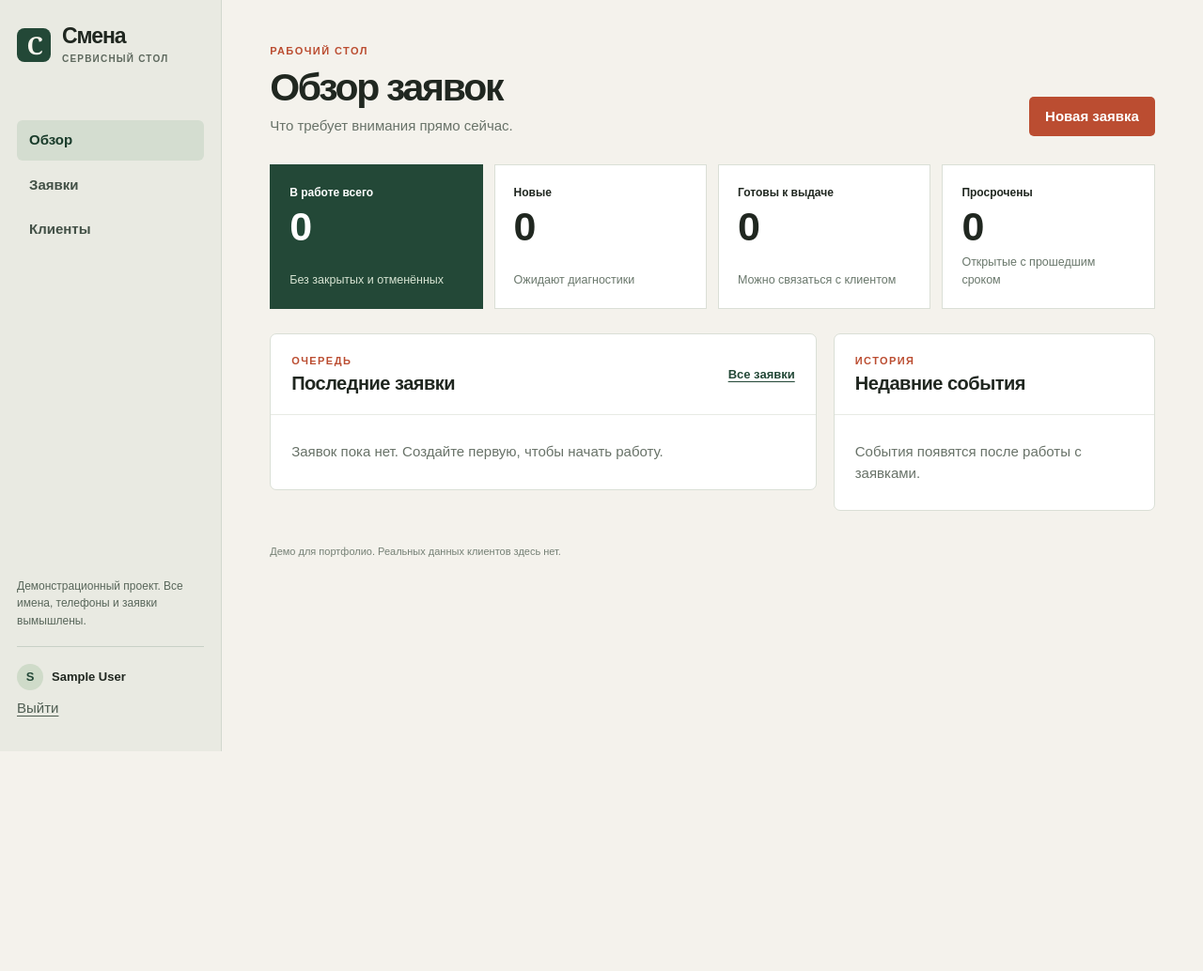
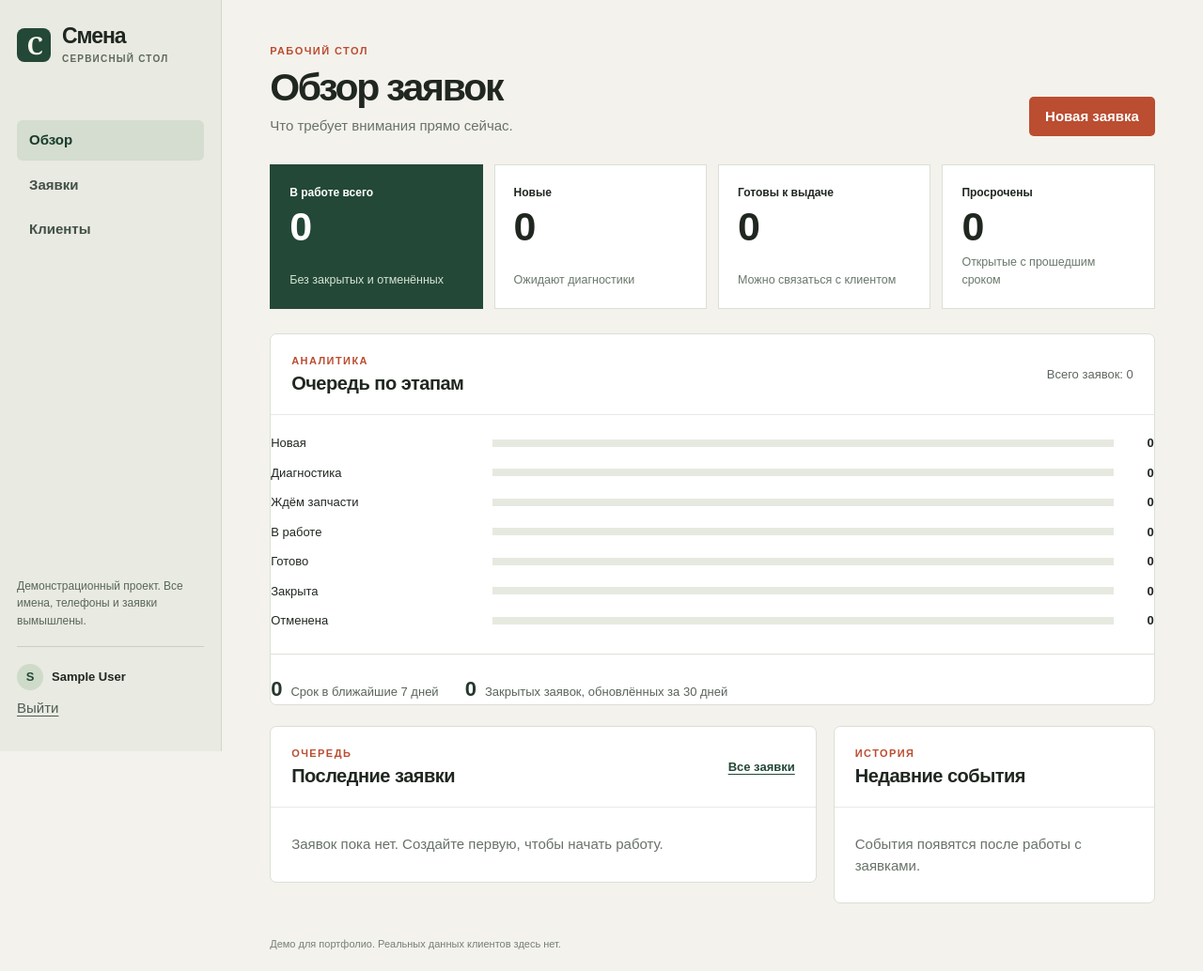
Before and after one commit to an724275-hash/service-desk-django, a Django app: page / in a window 1280 px wide. Shown: the whole page at 94% size. Before the commit the page ends 800 px from the top, so only its background shows below. Run offline with Django 5.2, Linux system fonts and the light colour scheme; the visitor is signed in with stand-in values (Sample User, id 1); data comes from the database, SQL or seed files in the repository; data that the repository does not hold is empty.

Commit message:
Add service desk analytics and richer demo

```diff
--- a/desk/views.py
+++ b/desk/views.py
@@ -1,10 +1,11 @@
 import csv
+from datetime import timedelta
 
 from django.contrib import messages
 from django.contrib.auth.decorators import login_required
 from django.core.paginator import Paginator
 from django.db import transaction
-from django.db.models import Q
+from django.db.models import Count, Q
 from django.http import HttpResponse, JsonResponse
 from django.utils import timezone
 from django.shortcuts import get_object_or_404, redirect, render
@@ -37,12 +38,25 @@ def filtered_tickets(params):
 @login_required
 def dashboard(request):
     open_tickets = Ticket.objects.exclude(status__in=[Ticket.Status.CLOSED, Ticket.Status.CANCELLED])
+    today = timezone.localdate()
+    status_counts = {row["status"]: row["total"] for row in Ticket.objects.values("status").annotate(total=Count("id"))}
+    status_breakdown = [
+        {"label": label, "count": status_counts.get(value, 0)}
+        for value, label in Ticket.Status.choices
+    ]
+    total_tickets = sum(row["count"] for row in status_breakdown)
+    for row in status_breakdown:
+        row["width"] = round(row["count"] * 100 / total_tickets) if total_tickets else 0
     context = {
         "open_count": open_tickets.count(),
         "new_count": open_tickets.filter(status=Ticket.Status.NEW).count(),
         "ready_count": open_tickets.filter(status=Ticket.Status.READY).count(),
         "urgent_count": open_tickets.filter(priority=Ticket.Priority.HIGH).count(),
-        "overdue_count": open_tickets.filter(due_date__lt=timezone.localdate()).count(),
+        "overdue_count": open_tickets.filter(due_date__lt=today).count(),
+        "due_soon_count": open_tickets.filter(due_date__gte=today, due_date__lte=today + timedelta(days=7)).count(),
+        "closed_month_count": Ticket.objects.filter(status=Ticket.Status.CLOSED, updated_at__gte=timezone.now() - timedelta(days=30)).count(),
+        "status_breakdown": status_breakdown,
+        "total_tickets": total_tickets,
         "recent_tickets": Ticket.objects.select_related("customer", "assigned_to")[:8],
         "recent_events": TicketEvent.objects.select_related("ticket", "actor")[:6],
     }
--- a/static/css/app.css
+++ b/static/css/app.css
@@ -940,3 +940,14 @@ h3 {
     scroll-behavior: auto;
   }
 }
+.analytics-surface { margin-bottom: 22px; }
+.analytics-total { font-size: 13px; color: #5e675f; }
+.status-breakdown { display: grid; gap: 12px; margin-top: 20px; }
+.breakdown-row { display: grid; grid-template-columns: minmax(110px, 1fr) minmax(90px, 3fr) 28px; gap: 15px; align-items: center; font-size: 13px; }
+.breakdown-row strong { text-align: right; }
+.breakdown-track { height: 8px; background: #e6e9df; }
+.breakdown-track span { display: block; height: 100%; background: #55745e; }
+.analytics-facts { display: flex; flex-wrap: wrap; gap: 28px; margin-top: 25px; padding-top: 20px; border-top: 1px solid #dde2d8; }
+.analytics-facts p { display: flex; gap: 9px; align-items: baseline; margin: 0; color: #59645a; font-size: 13px; }
+.analytics-facts strong { font-size: 22px; color: #26382d; }
+@media (max-width: 600px) { .breakdown-row { grid-template-columns: 100px minmax(0, 1fr) 24px; gap: 8px; font-size: 11px; } .analytics-facts { display: block; } .analytics-facts p + p { margin-top: 10px; } }
--- a/templates/desk/dashboard.html
+++ b/templates/desk/dashboard.html
@@ -3,5 +3,6 @@
 {% block content %}
 <header class="page-heading"><div><p class="eyebrow">Рабочий стол</p><h1>Обзор заявок</h1><p class="subtitle">Что требует внимания прямо сейчас.</p></div><a class="button primary" href="{% url 'ticket_create' %}">Новая заявка</a></header>
 <section class="metrics" aria-label="Состояние заявок"><div class="metric featured"><span>В работе всего</span><strong>{{ open_count }}</strong><small>Без закрытых и отменённых</small></div><div class="metric"><span>Новые</span><strong>{{ new_count }}</strong><small>Ожидают диагностики</small></div><div class="metric"><span>Готовы к выдаче</span><strong>{{ ready_count }}</strong><small>Можно связаться с клиентом</small></div><div class="metric"><span>Просрочены</span><strong>{{ overdue_count }}</strong><small>Открытые с прошедшим сроком</small></div></section>
+<section class="surface analytics-surface" aria-label="Аналитика очереди"><div class="section-heading"><div><p class="eyebrow">Аналитика</p><h2>Очередь по этапам</h2></div><span class="analytics-total">Всего заявок: {{ total_tickets }}</span></div><div class="status-breakdown">{% for row in status_breakdown %}<div class="breakdown-row"><span>{{ row.label }}</span><div class="breakdown-track"><span style="width:{{ row.width }}%"></span></div><strong>{{ row.count }}</strong></div>{% endfor %}</div><div class="analytics-facts"><p><strong>{{ due_soon_count }}</strong><span>Срок в ближайшие 7 дней</span></p><p><strong>{{ closed_month_count }}</strong><span>Закрытых заявок, обновлённых за 30 дней</span></p></div></section>
 <div class="dashboard-grid"><section class="surface"><div class="section-heading"><div><p class="eyebrow">Очередь</p><h2>Последние заявки</h2></div><a class="inline-link" href="{% url 'ticket_list' %}">Все заявки</a></div>{% if recent_tickets %}<div class="ticket-rows">{% for ticket in recent_tickets %}<a class="ticket-row" href="{{ ticket.get_absolute_url }}"><span class="ticket-number">#{{ ticket.pk|stringformat:'04d' }}</span><span class="ticket-main"><strong>{{ ticket.title }}</strong><small>{{ ticket.customer.name }}</small></span><span class="status status-{{ ticket.status }}">{{ ticket.get_status_display }}</span></a>{% endfor %}</div>{% else %}<p class="empty-state">Заявок пока нет. Создайте первую, чтобы начать работу.</p>{% endif %}</section><section class="surface activity"><div class="section-heading"><div><p class="eyebrow">История</p><h2>Недавние события</h2></div></div>{% if recent_events %}<ol class="event-list">{% for event in recent_events %}<li><span class="event-dot"></span><div><strong>{{ event.description }}</strong><a href="{{ event.ticket.get_absolute_url }}">Заявка #{{ event.ticket_id }}</a><small>{{ event.created_at|date:'d.m.Y, H:i' }}</small></div></li>{% endfor %}</ol>{% else %}<p class="empty-state">События появятся после работы с заявками.</p>{% endif %}</section></div>
 {% endblock %}
```
Also changed, not shown: desk/tests.py (+11 -0 lines), pages/app.js (+11 -1 lines), pages/index.html (+1 -1 lines), pages/style.css (+1 -0 lines), README.md.
